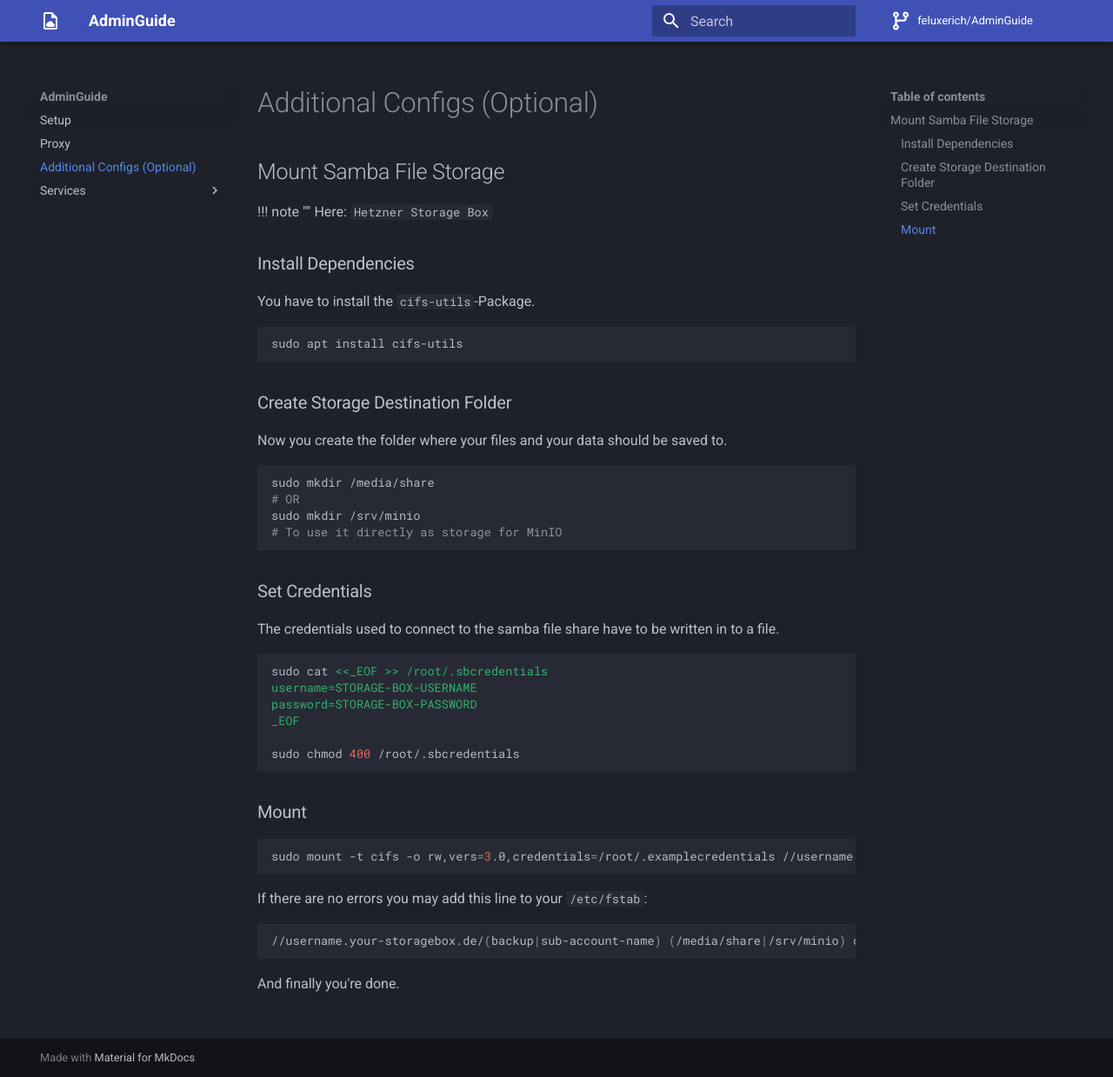
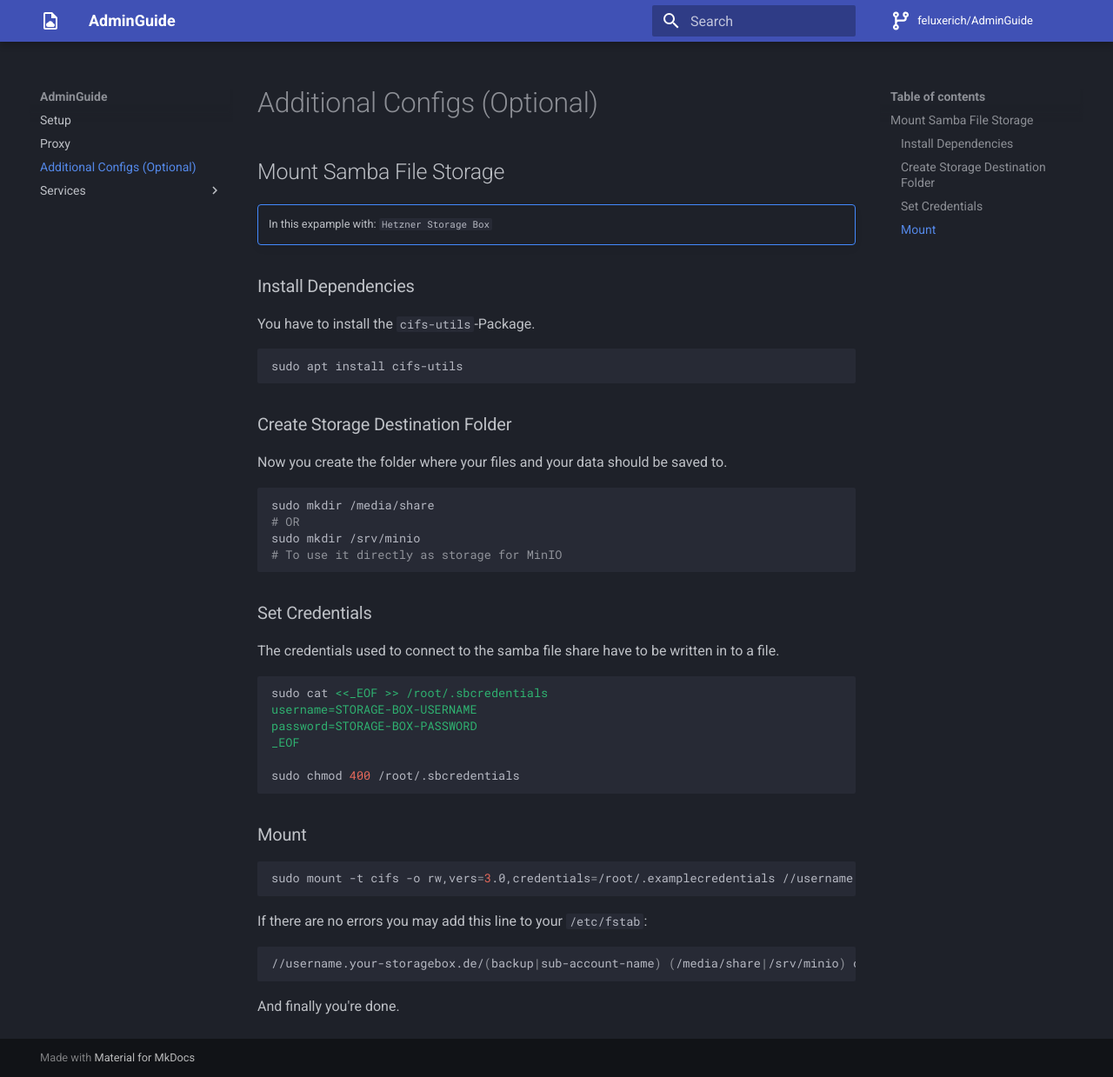
Before and after one commit to Feluxerich/AdminGuide, an MkDocs documentation site: the page built from docs/1_additional_configs.md, in a window 1280 px wide and 1239 px high. Shown: the whole window at 87% size. Built offline with MkDocs 1.6.1 and Material for MkDocs 9.7.7, drawn with Linux system fonts in a browser that asks for light colours; comment, search, counter and statistics services are not loaded.

Commit message:
Fixed Info Block

```diff
--- a/docs/1_additional_configs.md
+++ b/docs/1_additional_configs.md
@@ -1,8 +1,8 @@
 # Additional Configs (Optional)
 
 ## Mount Samba File Storage
-
-!!! note "" Here: `Hetzner Storage Box`
+!!! note ""
+	In this expample with: `Hetzner Storage Box`
 
 ### Install Dependencies
 
```
